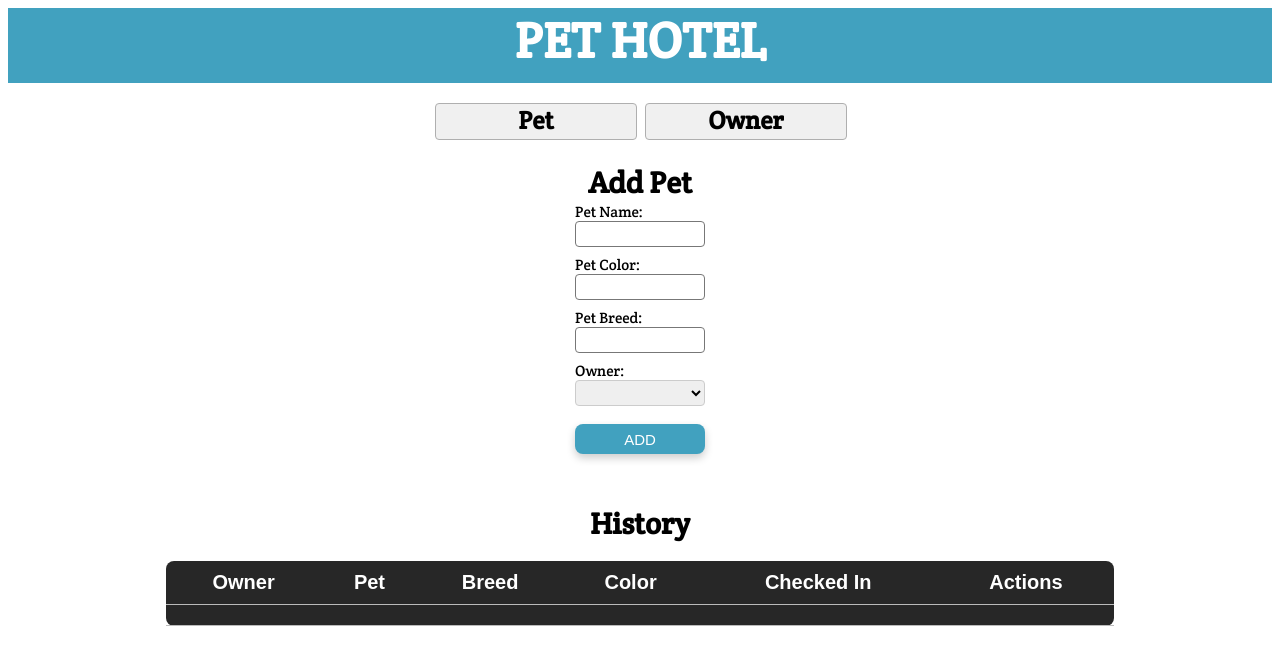
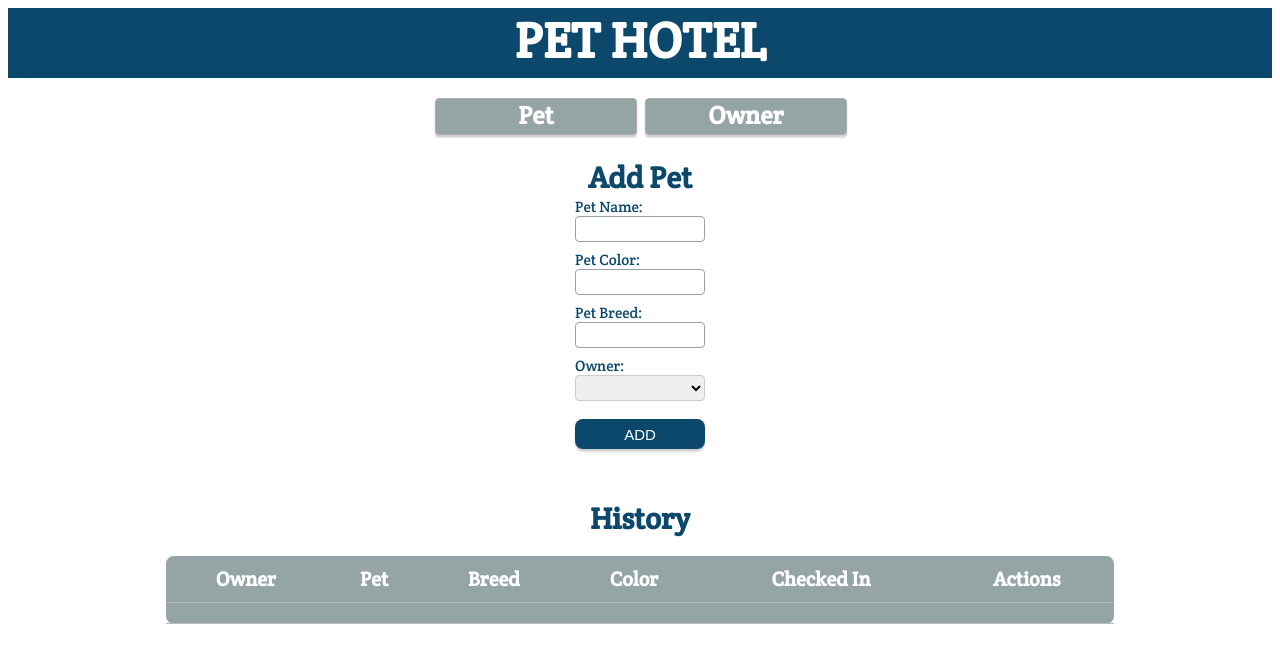
Before and after one commit to JosephSchlach/pet-hotel-react, a React (Create React App) app: page /#/home in a window 1280 px wide. Shown: the top 664 px of the page. Built offline with nearby package versions, Linux system fonts and the light colour scheme.

Commit message:
owner inputs componenet created

```diff
--- a/src/Components/AddOwner/AddOwner.js
+++ b/src/Components/AddOwner/AddOwner.js
@@ -0,0 +1,96 @@
+import React, { Component } from 'react';
+import {connect} from 'react-redux';
+// import { Link } from 'react-router-dom';
+import { withRouter } from 'react-router-dom';
+
+
+class AddOwner extends Component {
+
+state = {
+newOwner: {
+  name: '',
+},
+}
+
+// handleChangeFor = (event) => {
+//   // event.target.name is coming from name attribute on input field
+//   let propertyName = event.target.name;
+//   console.log('Property:', propertyName);
+//   this.setState({
+//     newOwner: {
+//       ...this.state.newOwner,
+//       // event.target.value has the value (typed in) from the input field
+//       [propertyName]: event.target.value,
+//     }
+//   })
+// }
+
+// handleSubmit = (event) => {
+//   event.preventDefault();
+//   console.log(this.state.newOwner)
+//   this.props.dispatch({type: 'ADD_PET', payload: this.state.newOwner})
+//   this.setState({
+//     newOwner: {
+//       name: '',
+//     },
+//   })
+// }
+
+render() {
+  return (
+      <div>
+
+      <div className="OwnerPet">
+        <div className="PetOwner">
+          <h2>Pet</h2>
+        </div>
+        <div className="PetOwner">
+          <h2>Owner</h2>
+        </div>
+      </div>
+
+     <div className="forms">
+     <h3>Owner</h3>
+      <form onSubmit={this.handleSubmit}>
+        <label>Name:</label>
+            <br />
+        <input type="text" name="name"
+                onChange={this.handleChangeFor}
+                value={this.state.newOwner.name}></input>
+            <br />
+        <button type="submit" className="mainButton">
+          ADD
+        </button>
+      </form>
+      </div>
+
+
+      <h3>Owners</h3>
+          <br />
+          {/* {JSON.stringify(this.props.reduxState.vin)} */}
+        <table>
+          <thead>
+            <tr>
+              <th className='tHead'>Name</th>
+              <th className='tHead'>Number of Pets</th>
+              <th className='tHead'>Actions</th>
+            </tr>
+          </thead>
+          <tbody>
+            <tr>
+              <td className='tData'>{}</td>
+              <td className='tData'>{}</td>
+              <td className='tData'>{}</td>
+            </tr>
+          </tbody>
+        </table>
+    </div>
+);
+}
+}
+
+const mapReduxStateToProps = (reduxState) => ({
+  reduxState,
+})
+
+export default connect(mapReduxStateToProps)(withRouter(AddOwner));
--- a/src/Components/AddPet/AddPet.css
+++ b/src/Components/AddPet/AddPet.css
@@ -1,6 +1,6 @@
 table{
     width: 75%;
-    background-color: #272727;
+    background-color: #95a5a6;;
     border-radius: 8px;
     border-collapse: collapse;
     margin-left: auto;
@@ -8,7 +8,7 @@ table{
 }
 
 .tHead{
-font-family: 'Oswald', sans-serif;
+font-family: 'Crete Round', serif;
 font-size: 20px;
 }
 
@@ -37,6 +37,6 @@ td{
 }
 
 tr:nth-child(even) {
-    background-color: #424242;
+    background-color: #4d4d4d;
     border-radius: 8px;
 }
--- a/src/Components/App/App.css
+++ b/src/Components/App/App.css
@@ -1,6 +1,6 @@
 .MainHead{
-    height: 75px;
-    background-color: #41A1BF;
+    height: 70px;
+    background-color: #0B486B;
     width:100%;
     margin-bottom: 20px;
 }
@@ -20,6 +20,7 @@ h2 {
     font-size: 25px;
     margin-top: auto;
     margin-bottom: auto;
+    color: white;
 }
 
 h3 {
@@ -28,6 +29,7 @@ h3 {
     font-size: 30px;
     margin-top: auto;
     margin-bottom: auto;
+    color: #0B486B;
 }
 
 label {
@@ -35,12 +37,13 @@ label {
     font-size: 15px;
     margin-top: auto;
     margin-bottom: auto;
+    color: #0B486B;
 }
 
 input {
     padding: 12px 5px;
     margin-bottom: 8px;
-    border: 1px solid rgb(119, 119, 119);
+    border: 1px solid #95a5a6;;
     border-radius: 4px;
     box-sizing: border-box;
     height:10px;
@@ -68,13 +71,19 @@ input {
 
 .PetOwner{
     display: inline-block;
-    background-color: #f0f0f0;
+    background-color: #95a5a6;
     height:35px;
     width: 200px;
     margin-left:5px;
     margin-right: 3px;
     border: .1px solid #afafaf;
     border-radius: 4px;
+    box-shadow: 0 2.5px 2px 0 rgba(0, 0, 0, 0.2);
+}
+
+.PetOwner:hover {
+    background-color: #16a085;
+    box-shadow: none;
 }
 
 .forms {
@@ -92,12 +101,17 @@ input {
     height: 30px;
     width: 130px;
     color: #ffffff;
-    background-color: #41A1BF;
+    background-color: #0B486B;
     margin-left: auto;
     margin-right: auto;
     border-radius: 8px;
     border: 0px;
     font-family: 'Fjalla One', sans-serif;
     font-size: 15px;
-    box-shadow: 0 4px 8px 0 rgba(0, 0, 0, 0.2);
+    box-shadow: 0 2.5px 2px 0 rgba(0, 0, 0, 0.2);
 }
+
+.mainButton:hover {
+    background-color: #16a085;
+    box-shadow: none;
+  }
```
